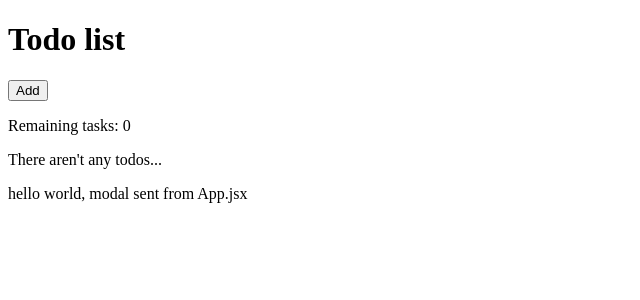
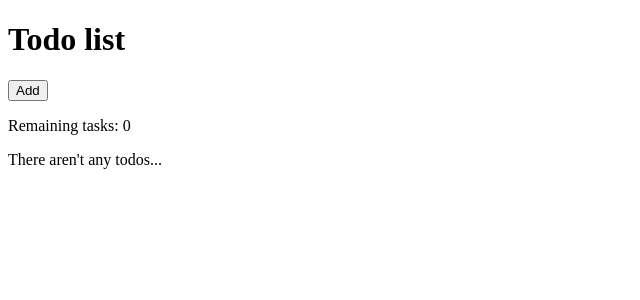
Before and after one commit to elalienx/simple-todo, a React (Create React App) app: page / in a window 1280 px wide. Shown: the top 300 px of the page, without its empty margins (0-640 px from the left). Built offline with nearby package versions, Linux system fonts and the light colour scheme.

Commit message:
added modal manager

```diff
--- a/src/App.jsx
+++ b/src/App.jsx
@@ -7,9 +7,7 @@ import Modal from "./components/Modal";
 export default function App() {
   // Local state
   const [todos, setTodos] = useState([]);
-  const [modal, setModal] = useState(
-    <p>hello world, modal sent from App.jsx</p>
-  );
+  const [modal, setModal] = useState(null);
 
   // Properties
   const remainingTodos = todos.filter((item) => item.isPending == false);
--- a/src/components/Modal.css
+++ b/src/components/Modal.css
@@ -1,20 +1,20 @@
 #modal {
+  position: absolute;
+  top: 0;
+  left: 0;
+  right: 0;
+  bottom: 0;
   z-index: 1;
 }
 #modal .background {
+  height: 100%;
+  background-color: rgba(0, 0, 0, 0.7);
+}
+
+#modal .window {
   position: fixed;
   top: 50%;
   left: 50%;
   transform: translate(-50%, -50%);
   background-color: #fff;
-  padding: 50px;
 }
-
-#modal .window {
-  position: fixed;
-  top: 0;
-  left: 0;
-  right: 0;
-  bottom: 0;
-  background-color: rgba(0, 0, 0, 0.7);
-}
--- a/src/components/Modal.jsx
+++ b/src/components/Modal.jsx
@@ -5,19 +5,23 @@ import { createPortal } from "react-dom";
 import "./Modal.css";
 
 export default function Modal({ state }) {
+  // Local state
   const [modal, setModal] = state;
+
+  // Properties
   const portal = document.getElementById("portal");
   const errorPortalMessage = "There is no portal set up on public/index.html";
 
+  // Safeguards
   if (portal === null) return console.error(errorPortalMessage);
   if (modal === null) return null;
 
   return createPortal(
     <div id="modal">
-      <div className="background" role="button">
+      <div className="background" role="button" onClick={() => setModal(null)}>
         {/* empty on purpose */}
       </div>
-      <div className="content">{modal}</div>
+      <div className="window">{modal}</div>
     </div>,
     portal
   );
```
Also changed, not shown: 2 other files (tests, documents, lock files or other folders).
